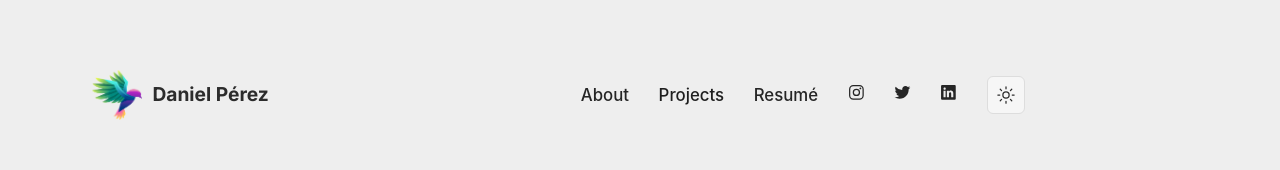
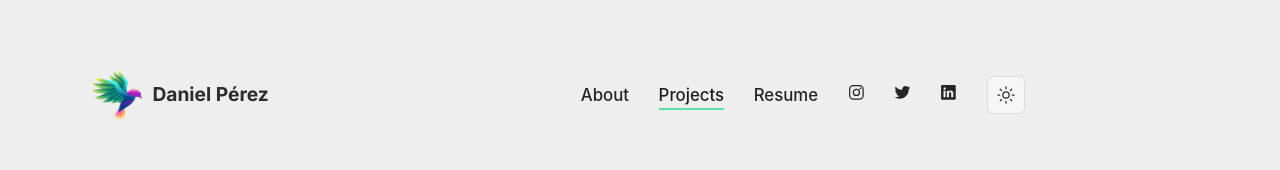
Before and after one commit to danielpsnz/perezdaniel_portfolio, a React (Create React App) app: page / in a window 1280 px wide. In both pictures the pointer is over the link "Projects". Shown: the top 170 px of the page. Built offline with nearby package versions, Linux system fonts and the light colour scheme.

Commit message:
fixed issues navbar

```diff
--- a/src/App.scss
+++ b/src/App.scss
@@ -659,13 +659,13 @@ a.button:hover {
   border-bottom-color: var(--rainbow-3);
 }
 
-.navigation a.item.guia:hover,
-.navigation a.item.guia.active {
+.navigation a.item.projects:hover,
+.navigation a.item.projects.active {
   border-bottom-color: var(--rainbow-4);
 }
 
-.navigation a.item.fisica:hover,
-.navigation a.item.fisica.active {
+.navigation a.item.resume:hover,
+.navigation a.item.resume.active {
   border-bottom-color: var(--rainbow-5);
 }
 
--- a/src/components/Navbar.js
+++ b/src/components/Navbar.js
@@ -10,7 +10,7 @@ const mainNavItems = [
   { url: '/', label: 'Home', mobileOnly: true},
   { url: '/me', label: 'About'},
   { url: '/projects', label: 'Projects'},
-  { url: '/resume', label: 'Resumé'},
+  { url: '/resume', label: 'Resume'},
 ]
 
 const socialNavItems = [
```
